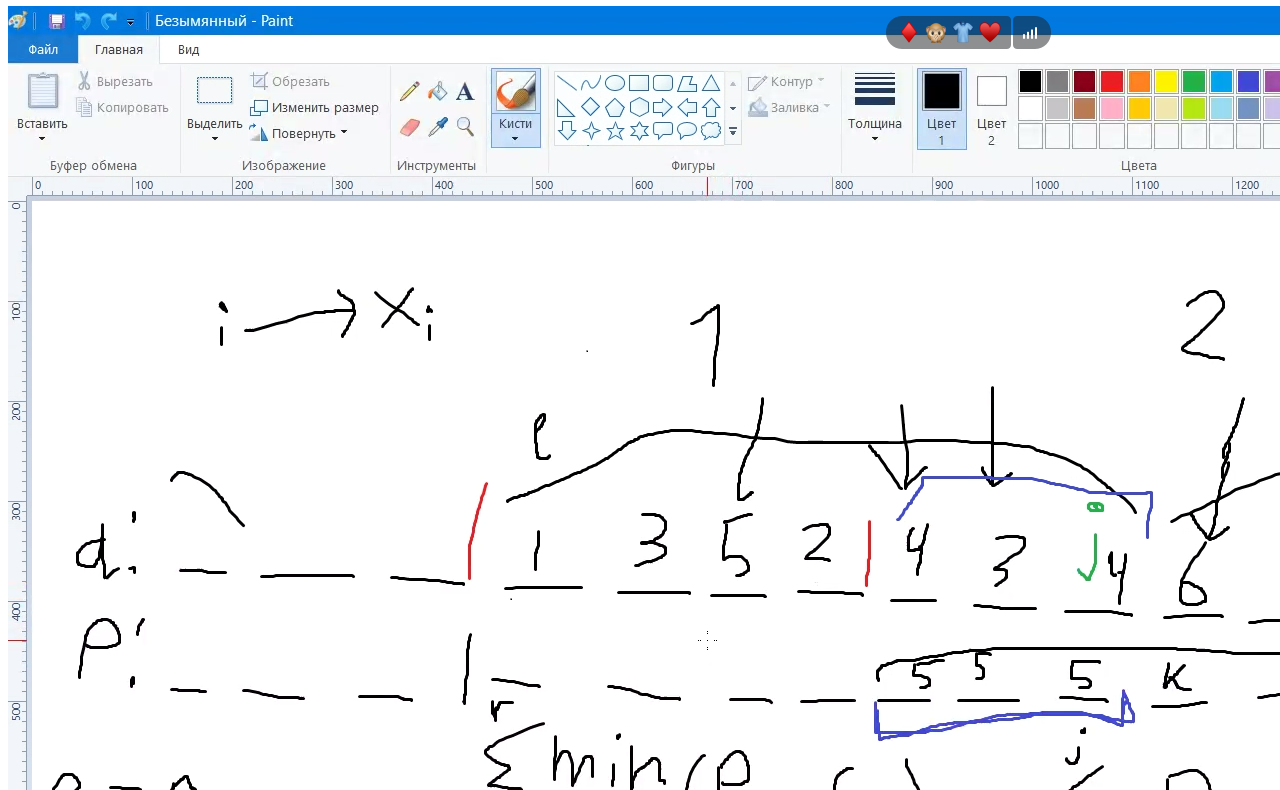
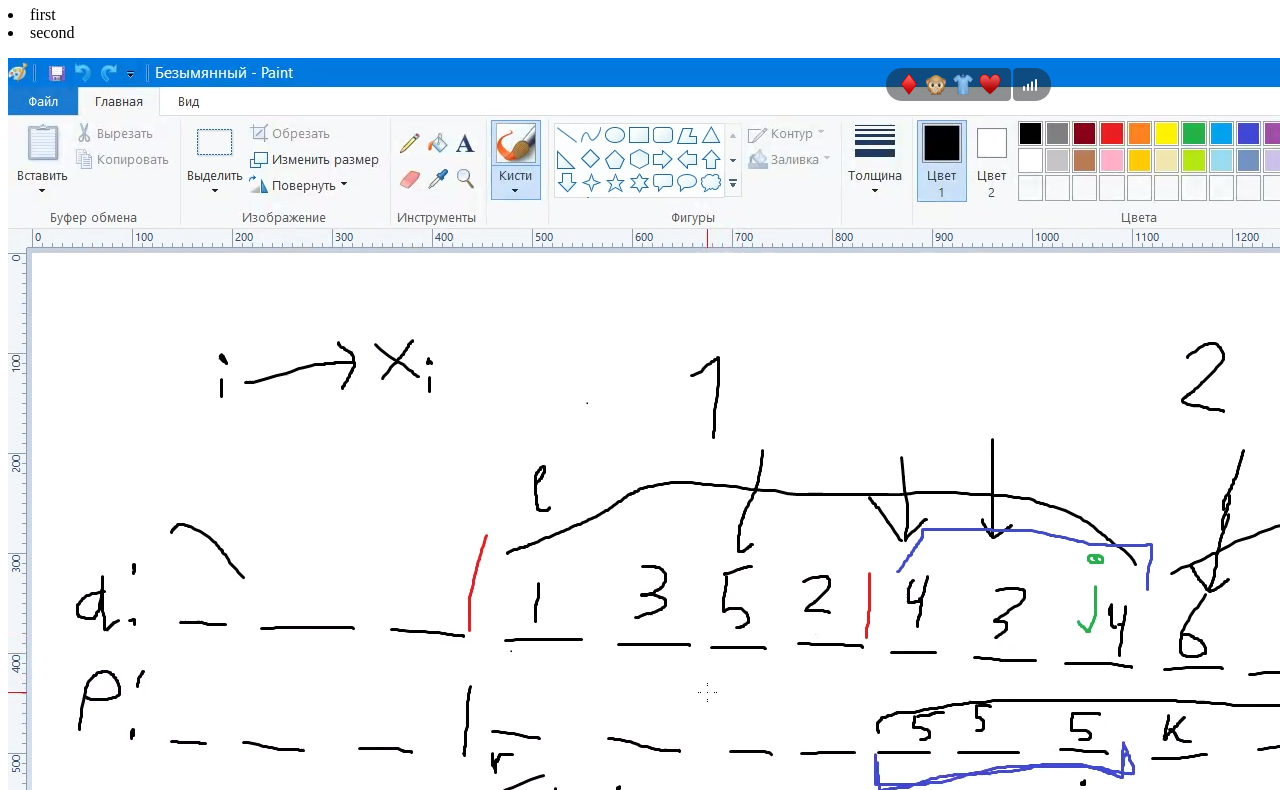
Before and after one commit to Datym1984/Test.github.io, a plain HTML site: page index.html in a window 1280 px wide. Shown: the part 60-850 px from the top of the page. Drawn offline with Linux system fonts and the light colour scheme.

Commit message:
Update index.html

```diff
--- a/index.html
+++ b/index.html
@@ -1,2 +1,6 @@
 <h1>Привет, мир!</h1>
+<p>
+  <li>first</li>
+  <li>second</li>
+</p>
 <img src="images/Безымянный2.png" alt="checking the connection">
```
